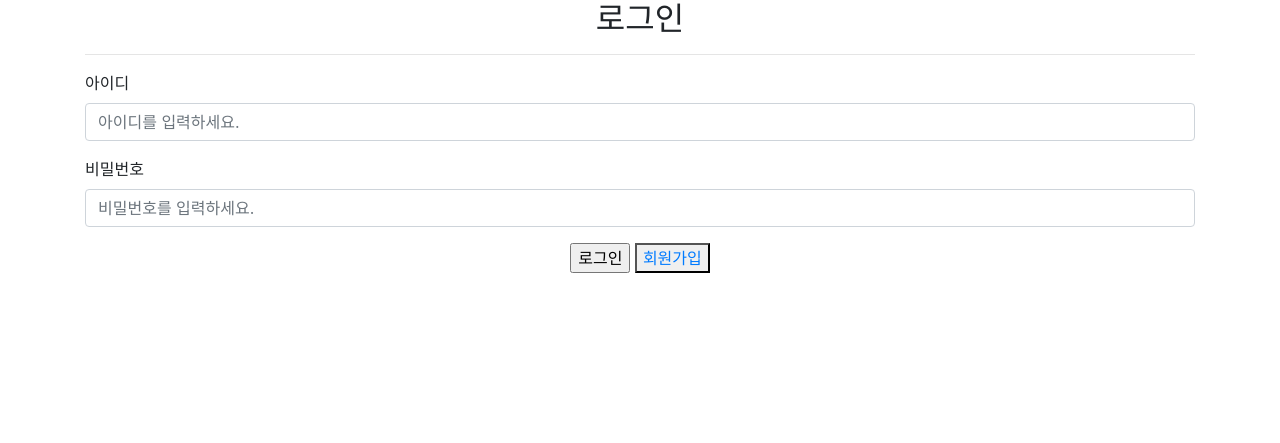
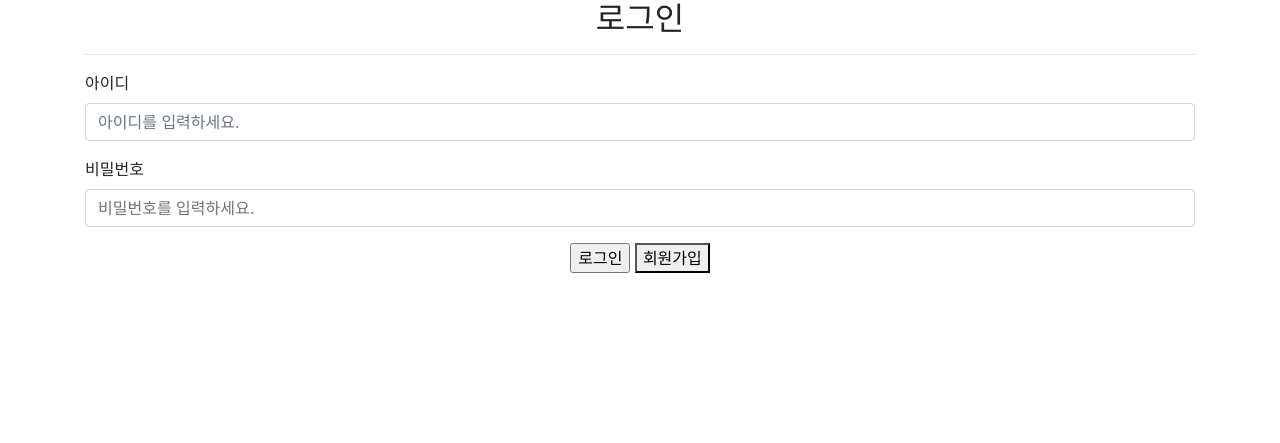
Before and after one commit to kimmjk3/gshop, a Spring app: page /gshop/login in a window 1280 px wide. Shown: the part 56-499 px from the top of the page. Run offline with Thymeleaf, Linux system fonts and the light colour scheme; the template is opened without the code that fills it, so the values that code supplies are empty; some of the project's set-up classes (security, data sources, template engines, error pages and the like) are left out, and stand-ins take their place.

Commit message:
유저컨트롤러 주석처리 , 로그인페이지 글자색수정

```diff
--- a/gShop/src/main/java/com/board/controller/UserController.java
+++ b/gShop/src/main/java/com/board/controller/UserController.java
@@ -59,7 +59,7 @@ public class UserController {
     // 로그인 처리
     @PostMapping(value = "/gshop/login.do")
     public String loginPOST(HttpServletRequest request, UserDTO params, HttpSession session) {
-        System.out.println("로그인 메서드 진입");
+        // System.out.println("로그인 메서드 진입");
         // System.out.println("전달된 데이터:" + params);
 
         UserDTO userLo = userService.userLoginService(params);
--- a/gShop/src/main/resources/templates/gshop/login.html
+++ b/gShop/src/main/resources/templates/gshop/login.html
@@ -43,7 +43,7 @@
 
 			<div style="text-align: center">
 				<input type="submit" value="로그인" class="login_button" />
-				<button><a th:href="@{/gshop/join.do}">회원가입</a></button>
+				<button><a th:href="@{/gshop/join.do}" style="color:black;">회원가입</a></button>
 
 			</div>
 			</form>
```
